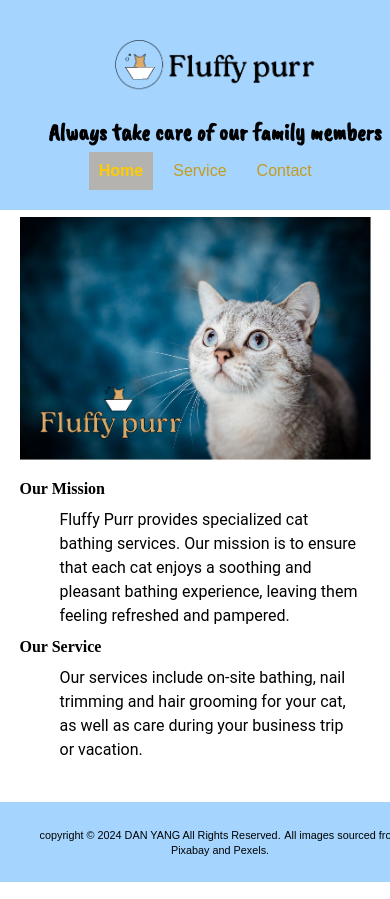
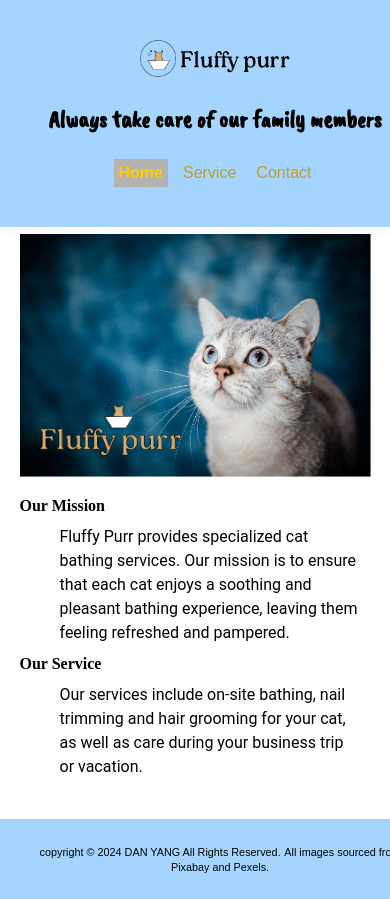
Before and after one commit to DanYang118/final-assignment, a plain HTML site: page index.html in a window 390 px wide. Shown: the top 899 px of the page. Drawn offline with nearby package versions, Linux system fonts and the light colour scheme; a web font is replaced by a local one.

Commit message:
change size and padding

```diff
--- a/style.css
+++ b/style.css
@@ -33,12 +33,13 @@ nav{
     align-items: end;
     gap: 10px;
     padding-right: 5%;
+    padding-top: 40px;
 }
 
 nav a{ color: #c49b20;
     text-align: center;
     text-decoration: none;
-    padding: 10px;
+    padding: 5px;
 }
 nav a:hover {
     color: #ffcc00;
@@ -157,9 +158,14 @@ footer {
         margin: 0;
     }
     header img{
-        width: 200px;
+        width: 150px;
         height: auto;
         margin: 0;
+    }
+    nav{
+        padding: 20px;
+        justify-content: center;
+        align-items: center;
     }
    section img{
         max-width: 700px;
@@ -179,11 +185,3 @@ footer {
   .content.visible {
     display: flex;
   }
-
-  #confirmationMessage {
-    font-size: 18px;
-    font-weight: bold;
-    color: green;
-    margin-top: 20px;
-    text-align: center;
-}
```
Also changed, not shown: 1 other file.
